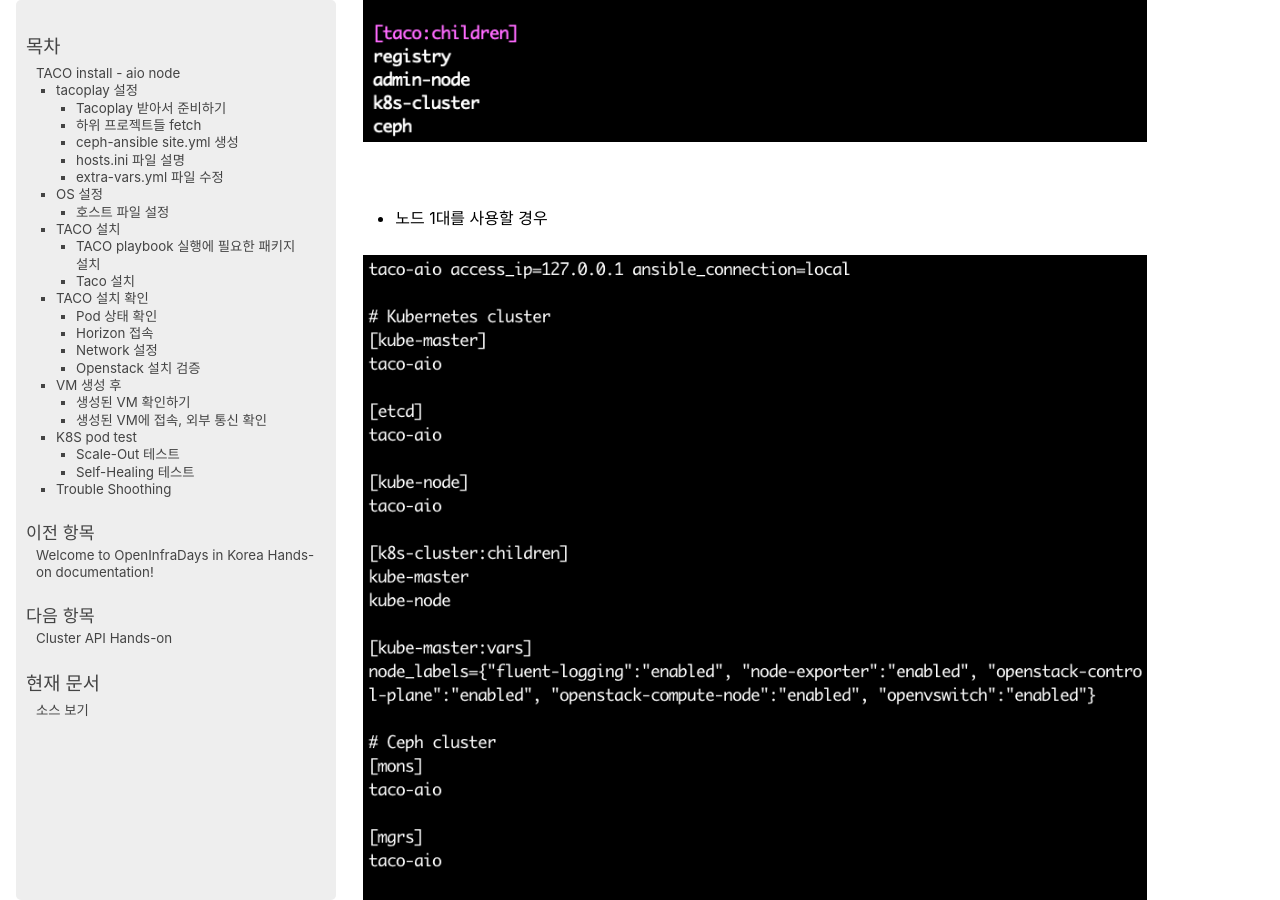
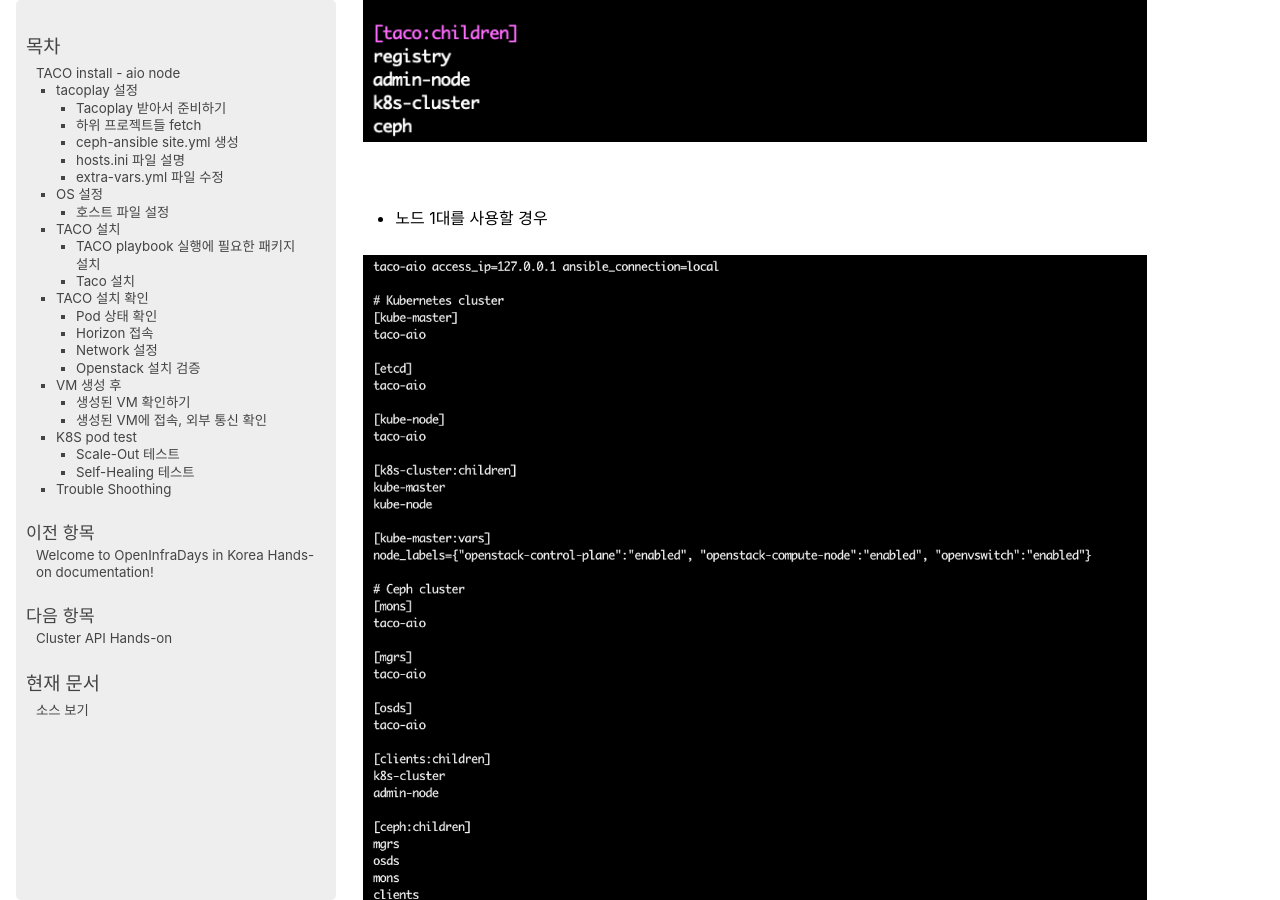
Before and after one commit to openinfradev/openinfraday-2019-handson-docs, a Sphinx documentation site: the page built from docs/source/taco-aio.rst, in a window 1280 px wide and 900 px high, scrolled down 2216 px. Built offline with Sphinx 7.4.7, drawn with Linux system fonts in a browser that asks for light colours.

Commit message:
aio: modify hosts.ini figure

```diff
--- a/docs/source/taco-aio.rst
+++ b/docs/source/taco-aio.rst
@@ -55,7 +55,7 @@ taco 클러스터를 구성하는 노드들을 역할에 맞게 정의한다.
 
 * 노드 1대를 사용할 경우
 
-.. figure:: _static/aiohostsini.png
+.. figure:: _static/hostt.png
 
 |
 
```
Also changed, not shown: docs/source/_static/aiohostsini.png (deleted), docs/source/_static/hostt.png (added).
